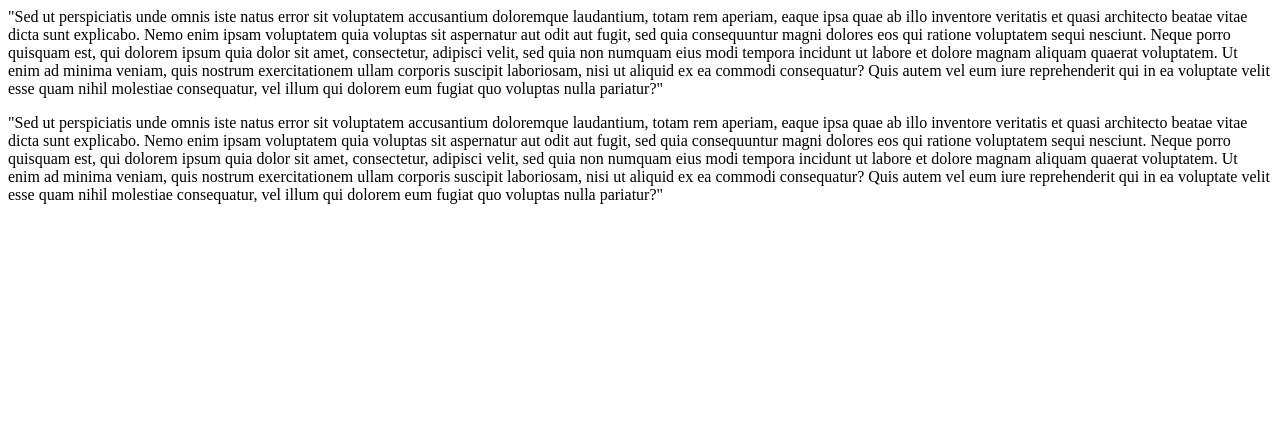
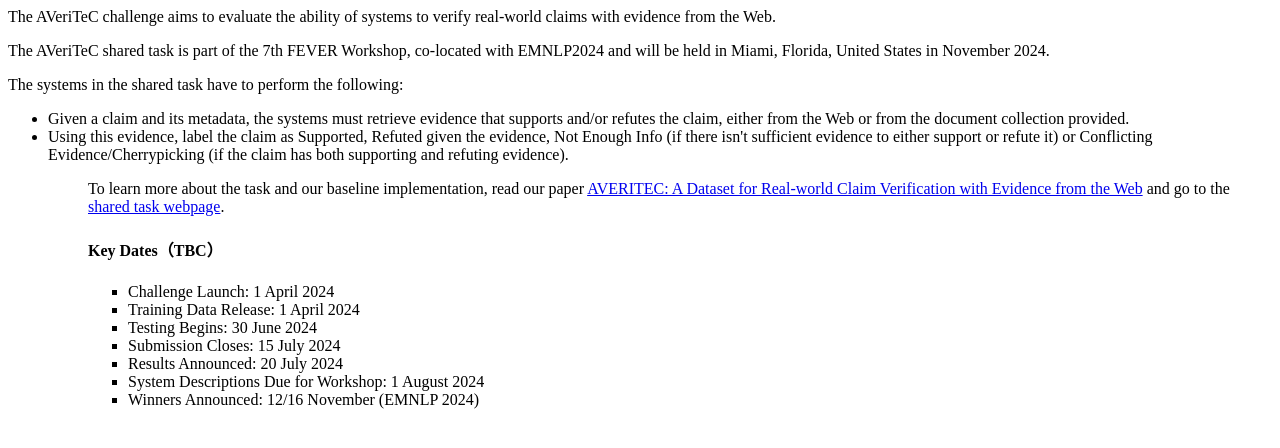
Before and after one commit to zhenyundeng/averitec_evalai, a Python web app: template templates/description.html in a window 1280 px wide. Shown: the top 448 px of the page. Run offline with Jinja, Linux system fonts and the light colour scheme; the template is opened without the code that fills it, so the values that code supplies are empty.

Commit message:
Add files via upload

```diff
--- a/templates/challenge_phase_1_description.html
+++ b/templates/challenge_phase_1_description.html
@@ -1 +1 @@
-<p>"Sed ut perspiciatis unde omnis iste natus error sit voluptatem accusantium doloremque laudantium, totam rem aperiam, eaque ipsa quae ab illo inventore veritatis et quasi architecto beatae vitae dicta sunt explicabo. Nemo enim ipsam voluptatem quia voluptas sit aspernatur aut odit aut fugit, sed quia consequuntur magni dolores eos qui ratione voluptatem sequi nesciunt. Neque porro quisquam est, qui dolorem ipsum quia dolor sit amet, consectetur, adipisci velit, sed quia non numquam eius modi tempora incidunt ut labore et dolore magnam aliquam quaerat voluptatem. Ut enim ad minima veniam, quis nostrum exercitationem ullam corporis suscipit laboriosam, nisi ut aliquid ex ea commodi consequatur? Quis autem vel eum iure reprehenderit qui in ea voluptate velit esse quam nihil molestiae consequatur, vel illum qui dolorem eum fugiat quo voluptas nulla pariatur?"</p>
+<p>"In the first phase you can submit your predictions for the evaluation split to get familiar with the submission tool. Scores on the development split are not used for evaluating system submissions for the shared task."</p>
--- a/templates/challenge_phase_2_description.html
+++ b/templates/challenge_phase_2_description.html
@@ -1 +1 @@
-"Sed ut perspiciatis unde omnis iste natus error sit voluptatem accusantium doloremque laudantium, totam rem aperiam, eaque ipsa quae ab illo inventore veritatis et quasi architecto beatae vitae dicta sunt explicabo. Nemo enim ipsam voluptatem quia voluptas sit aspernatur aut odit aut fugit, sed quia consequuntur magni dolores eos qui ratione voluptatem sequi nesciunt. Neque porro quisquam est, qui dolorem ipsum quia dolor sit amet, consectetur, adipisci velit, sed quia non numquam eius modi tempora incidunt ut labore et dolore magnam aliquam quaerat voluptatem. Ut enim ad minima veniam, quis nostrum exercitationem ullam corporis suscipit laboriosam, nisi ut aliquid ex ea commodi consequatur? Quis autem vel eum iure reprehenderit qui in ea voluptate velit esse quam nihil molestiae consequatur, vel illum qui dolorem eum fugiat quo voluptas nulla pariatur?"
+"The test submission phase will stay open for three days. The submission format is identical to the one used for the development phase. Please name your system submission and add a short description. You are allowed to submit a total of <strong> three </strong> systems. The leaderboard remains hidden until the phase is over."
--- /dev/null
+++ b/templates/challenge_phase_3_description.html
@@ -0,0 +1 @@
+"After the shared task test phase the submission system remains open for system submissions as the test set is kept hidden. Submissions are generally publicly visible on the Leaderboard."
--- a/templates/description.html
+++ b/templates/description.html
@@ -1,3 +1,22 @@
-<p>"Sed ut perspiciatis unde omnis iste natus error sit voluptatem accusantium doloremque laudantium, totam rem aperiam, eaque ipsa quae ab illo inventore veritatis et quasi architecto beatae vitae dicta sunt explicabo. Nemo enim ipsam voluptatem quia voluptas sit aspernatur aut odit aut fugit, sed quia consequuntur magni dolores eos qui ratione voluptatem sequi nesciunt. Neque porro quisquam est, qui dolorem ipsum quia dolor sit amet, consectetur, adipisci velit, sed quia non numquam eius modi tempora incidunt ut labore et dolore magnam aliquam quaerat voluptatem. Ut enim ad minima veniam, quis nostrum exercitationem ullam corporis suscipit laboriosam, nisi ut aliquid ex ea commodi consequatur? Quis autem vel eum iure reprehenderit qui in ea voluptate velit esse quam nihil molestiae consequatur, vel illum qui dolorem eum fugiat quo voluptas nulla pariatur?"</p>
+<p>The AVeriTeC challenge aims to evaluate the ability of systems to verify real-world claims with evidence from the Web.</p>
 
-<p>"Sed ut perspiciatis unde omnis iste natus error sit voluptatem accusantium doloremque laudantium, totam rem aperiam, eaque ipsa quae ab illo inventore veritatis et quasi architecto beatae vitae dicta sunt explicabo. Nemo enim ipsam voluptatem quia voluptas sit aspernatur aut odit aut fugit, sed quia consequuntur magni dolores eos qui ratione voluptatem sequi nesciunt. Neque porro quisquam est, qui dolorem ipsum quia dolor sit amet, consectetur, adipisci velit, sed quia non numquam eius modi tempora incidunt ut labore et dolore magnam aliquam quaerat voluptatem. Ut enim ad minima veniam, quis nostrum exercitationem ullam corporis suscipit laboriosam, nisi ut aliquid ex ea commodi consequatur? Quis autem vel eum iure reprehenderit qui in ea voluptate velit esse quam nihil molestiae consequatur, vel illum qui dolorem eum fugiat quo voluptas nulla pariatur?"</p>
+<p>The AVeriTeC shared task is part of the 7th FEVER Workshop, co-located with EMNLP2024 and will be held in Miami, Florida, United States in November 2024.</p>
+
+<p>The systems in the shared task have to perform the following:</p>
+<ul>
+<li> Given a claim and its metadata, the systems must retrieve evidence that supports and/or refutes the claim, either from the Web or from the document collection provided.</li>
+<li> Using this evidence, label the claim as Supported, Refuted given the evidence, Not Enough Info (if there isn't sufficient evidence to either support or refute it) or Conflicting Evidence/Cherrypicking (if the claim has both supporting and refuting evidence).</li>
+<ul>
+
+<p>To learn more about the task and our baseline implementation, read our paper <a href="https://arxiv.org/pdf/2305.13117.pdf">AVERITEC: A Dataset for Real-world Claim Verification with Evidence from the Web</a> and go to the <a href="https://fever.ai/task.html">shared task webpage</a>. </p>
+
+<h4> Key Dates（TBC） </h4>
+<ul>
+<li> Challenge Launch: 1 April 2024 </li>
+<li> Training Data Release: 1 April 2024 </li>
+<li> Testing Begins: 30 June 2024 </li>
+<li> Submission Closes: 15 July 2024 </li>
+<li> Results Announced: 20 July 2024 </li>
+<li> System Descriptions Due for Workshop: 1 August 2024 </li>
+<li> Winners Announced: 12/16 November (EMNLP 2024) </li>
+</ul>
--- a/templates/submission_guidelines.html
+++ b/templates/submission_guidelines.html
@@ -1 +1 @@
-<p>Submit any blank file here to see a random number generated for your submission. If you get lucky, you might reach the top of the leaderboard.</p>
+<p>Submit a .jsonl file here with each dictionary line consisting of two fields: <strong>predicted_label</strong> and <strong>predicted_evidence</strong>. predicted_label is either Supported, Refuted, Not Enough Evidence, Conflicting Evidence/Cherrypicking.  predicted_evidence is a list, in the format: [Evidence_1, Evidence_2, Evidence_3, ...]</p>
--- a/templates/terms_and_conditions.html
+++ b/templates/terms_and_conditions.html
@@ -1 +1 @@
-<p>Lorem ipsum dolor sit amet, consectetur adipiscing elit, sed do eiusmod tempor incididunt ut labore et dolore magna aliqua. Ut enim ad minim veniam, quis nostrud exercitation ullamco laboris nisi ut aliquip ex ea commodo consequat. Duis aute irure dolor in reprehenderit in voluptate velit esse cillum dolore eu fugiat nulla pariatur. Excepteur sint occaecat cupidatat non proident, sunt in culpa qui officia deserunt mollit anim id est laborum.</p>
+<p>By participating at this competition, you consent the public release of your scores at the FEVER workshop and in respective proceedings, at the task organizers' discretion. The scoring of a system may include, but is not limited to, the metrics mentioned on this page. The final decision of the metric choice and score value is made by the task organizers. In case the organizers' judge a submission as incomplete, deceptive or as a violation to the competition's rules, scores may be withheld. The system of a participating team will be named according to the team name provided at the time of submission, or to an abbreviation selected by the task organizers.</p>
```
Also changed, not shown: templates/evaluation_details.html (+10 -1 lines).
